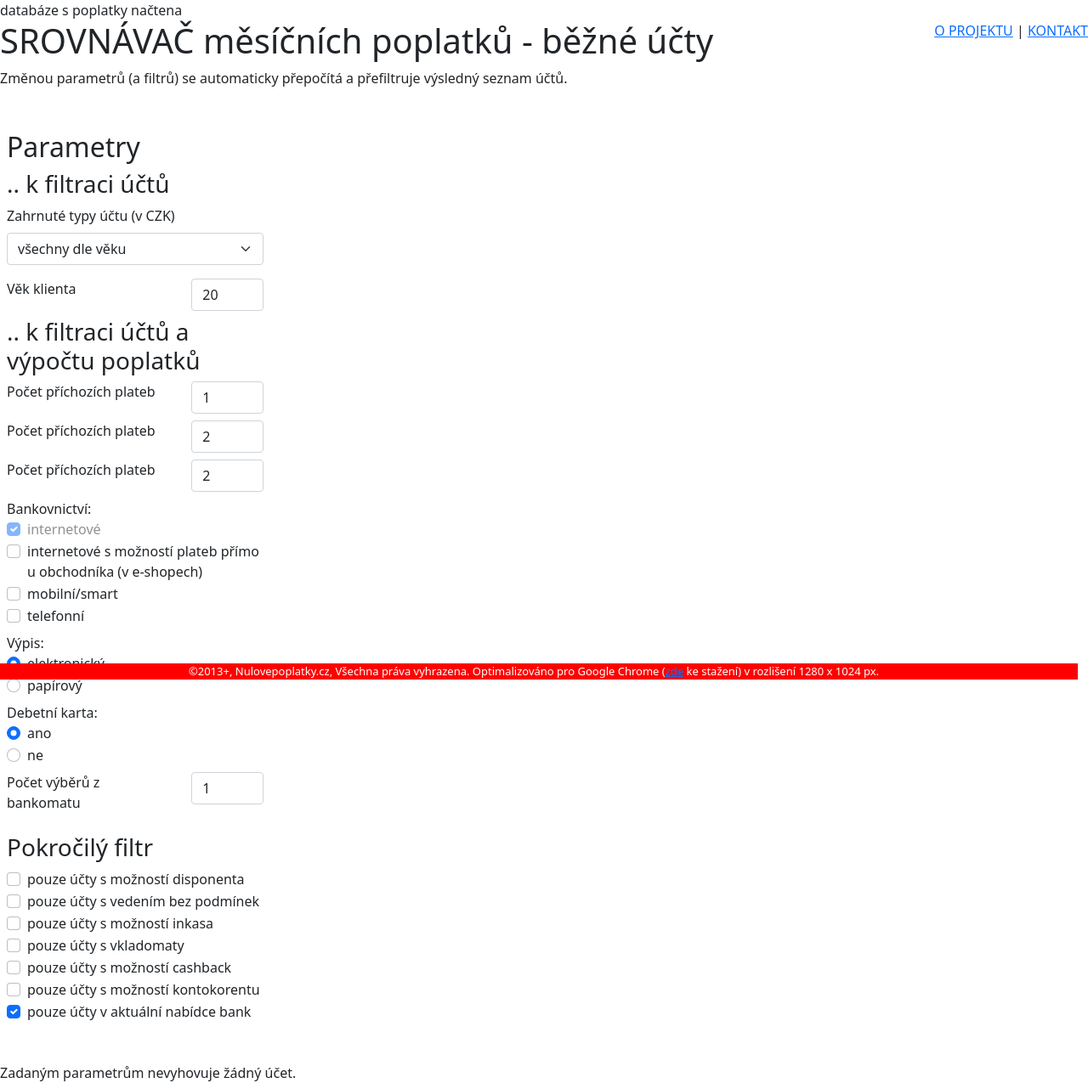
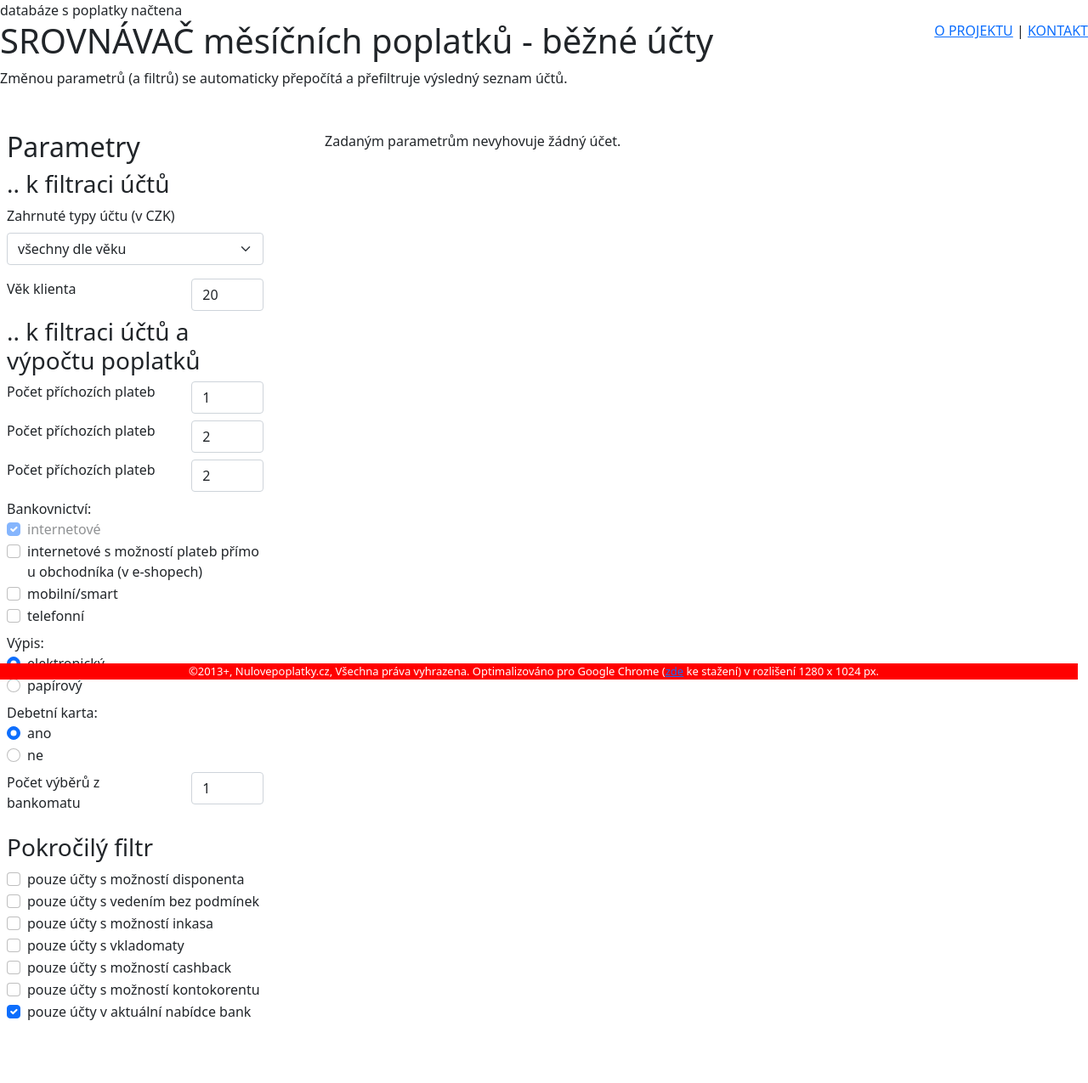
Before and after one commit to tommyk85/srovnavacPoplatku, a PHP site: page /srovnavac/bezne_ucty/index.php in a window 1280 px wide. Shown: the whole page at 85% size. After the commit the page ends 1201 px from the top, so only its background shows below. Run offline with PHP 8.4, Linux system fonts and the light colour scheme; data that the repository does not hold is empty; some libraries are stand-ins or nearby versions.

Commit message:
Fix vystupu srovnavace bez shody s filtrem

```diff
--- a/srovnavac/bezne_ucty/index.php
+++ b/srovnavac/bezne_ucty/index.php
@@ -287,7 +287,7 @@ Banking: ".$r_list['banking']."
 } else {
 ?>
 
-<div id='vystup'>
+<div id='vystup' class="col-8 ms-5">
 <p style='margin-bottom:0px;'>
 Zadaným parametrům nevyhovuje žádný účet.
 </p>
```
